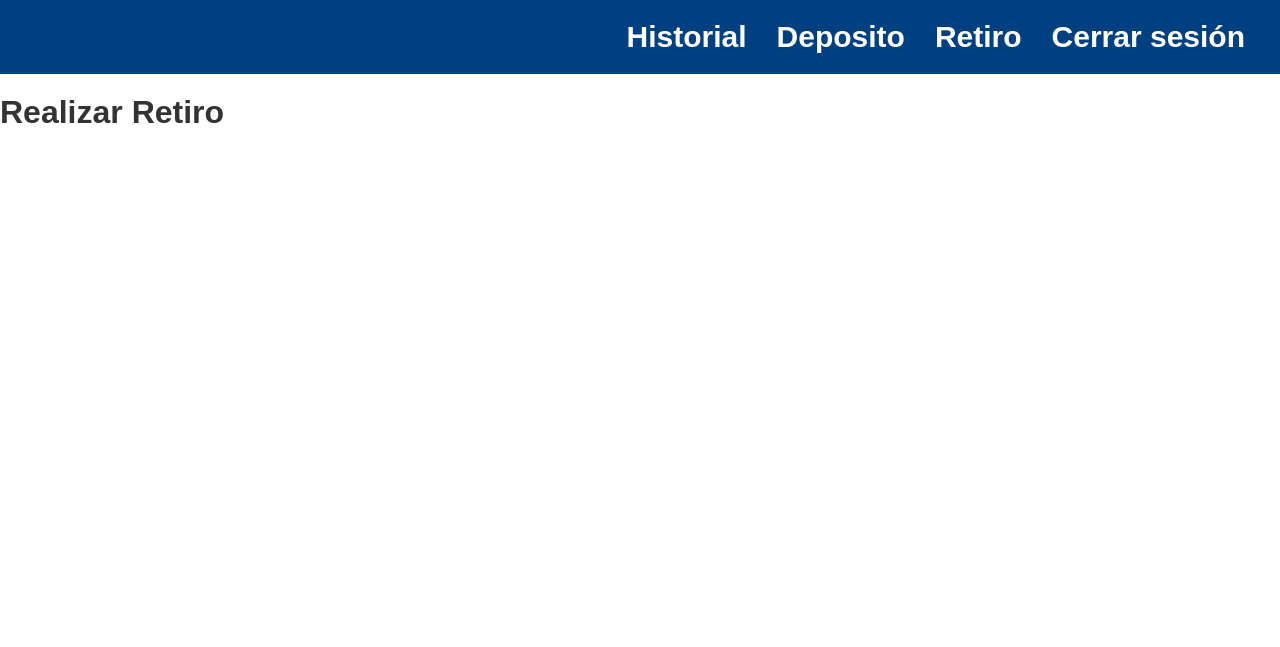
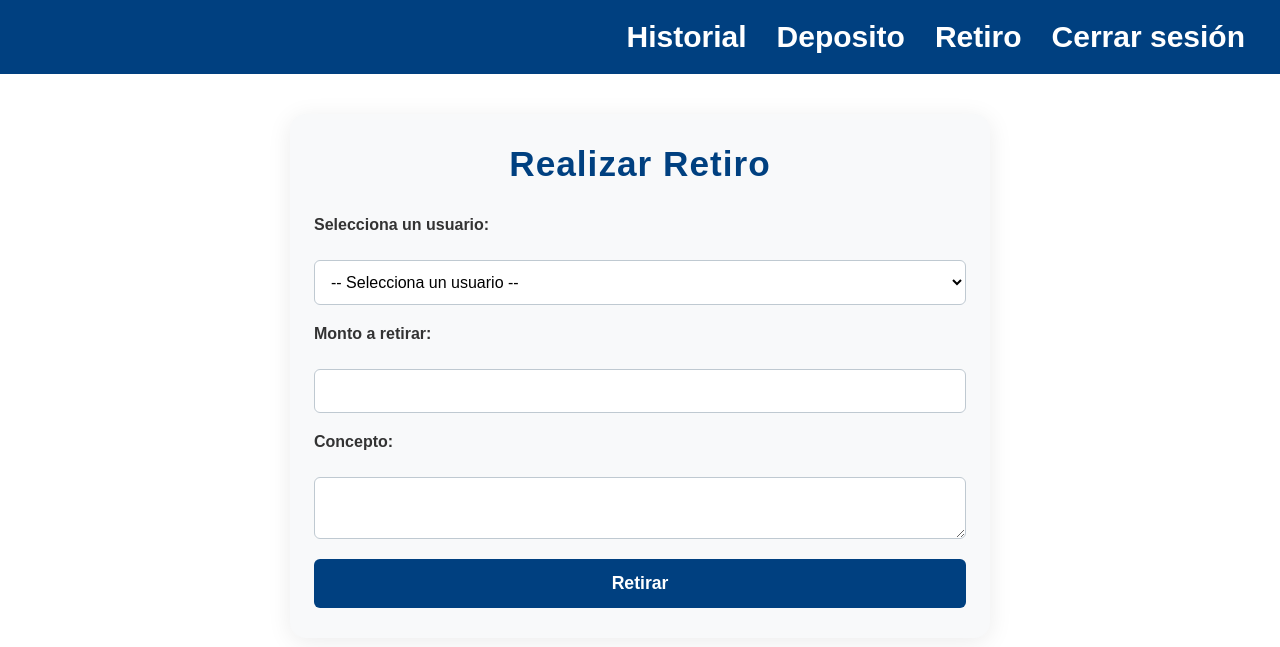
Before and after one commit to soulbreaker156/Proyecto_Banco2, a PHP site: template Views/Retiro/Retiro.php in a window 1280 px wide. Shown: the top 647 px of the page. Run offline with PHP 8.4, Linux system fonts and the light colour scheme; the template is opened without the code that fills it: most values are stand-ins (such as "Sample title", 1, 10 or a date in 2020); some web fonts are replaced.

Commit message:
feat: se creo la vista de retiro y la funcionalidad

```diff
--- a/Views/Retiro/Retiro.php
+++ b/Views/Retiro/Retiro.php
@@ -16,6 +16,24 @@
             <li><a href="/cerrar_sesion" class="cerrar">Cerrar sesión</a></li>
         </ul>
     </nav>
-    <h1>Realizar Retiro</h1>
+    <main class="contenedor">
+        <h1>Realizar Retiro</h1>
+        <form action="/procesar_retiro" method="POST" class="formulario">
+            <label for="usuario">Selecciona un usuario:</label>
+            <select id="usuario" name="id_usuario" required>
+                <option value="" disabled selected>-- Selecciona un usuario --</option>
+                <?php foreach ($usuarios as $usuario): ?>
+                    <option value="<?php echo htmlspecialchars($usuario['id_usuario']); ?>">
+                        <?php echo htmlspecialchars($usuario['nombre'] . ' - ' . $usuario['cuenta']); ?>
+                    </option>
+                <?php endforeach; ?>
+            </select>
+            <label for="monto">Monto a retirar:</label>
+            <input type="number" id="monto" name="monto" step="0.01" min="0.01" required>
+            <label for="concepto">Concepto:</label>
+            <textarea id="concepto" name="concepto" required></textarea>
+            <button type="submit" class="boton">Retirar</button>
+        </form>
+    </main>
 </body>
 </html>
```
Also changed, not shown: Controllers/RetiroController.php (+40 -1 lines), Models/TransaccionModel.php (+25 -0 lines), Public/index.php (+7 -0 lines).
